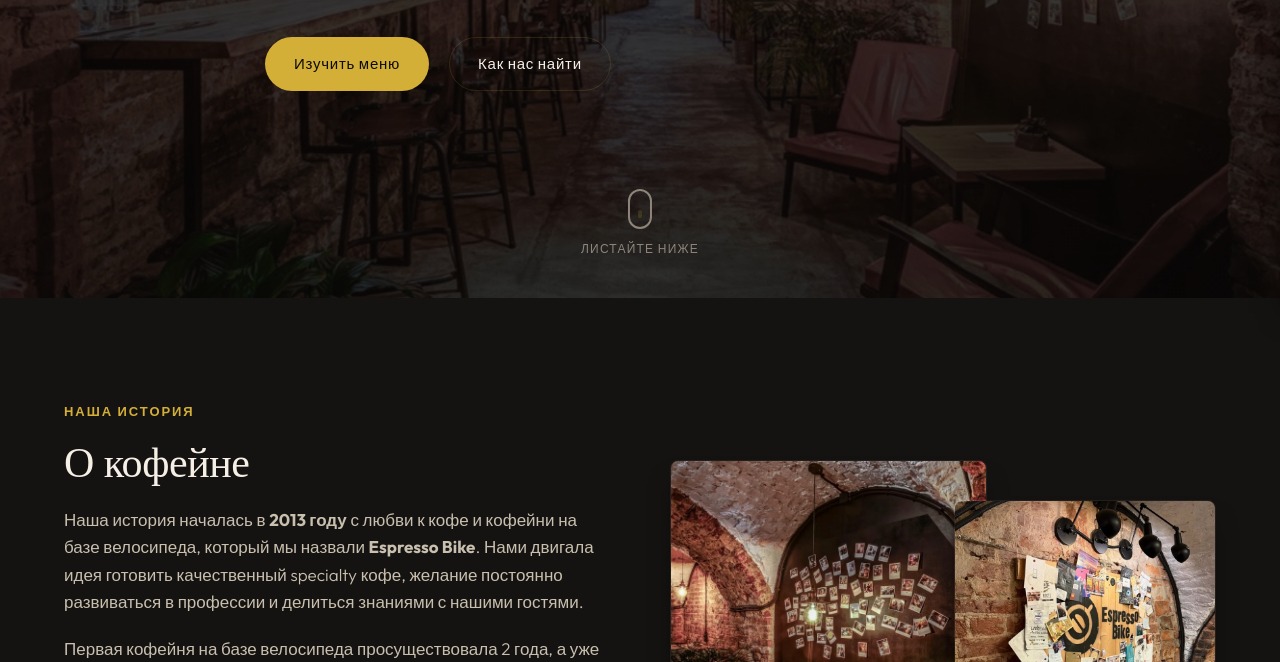
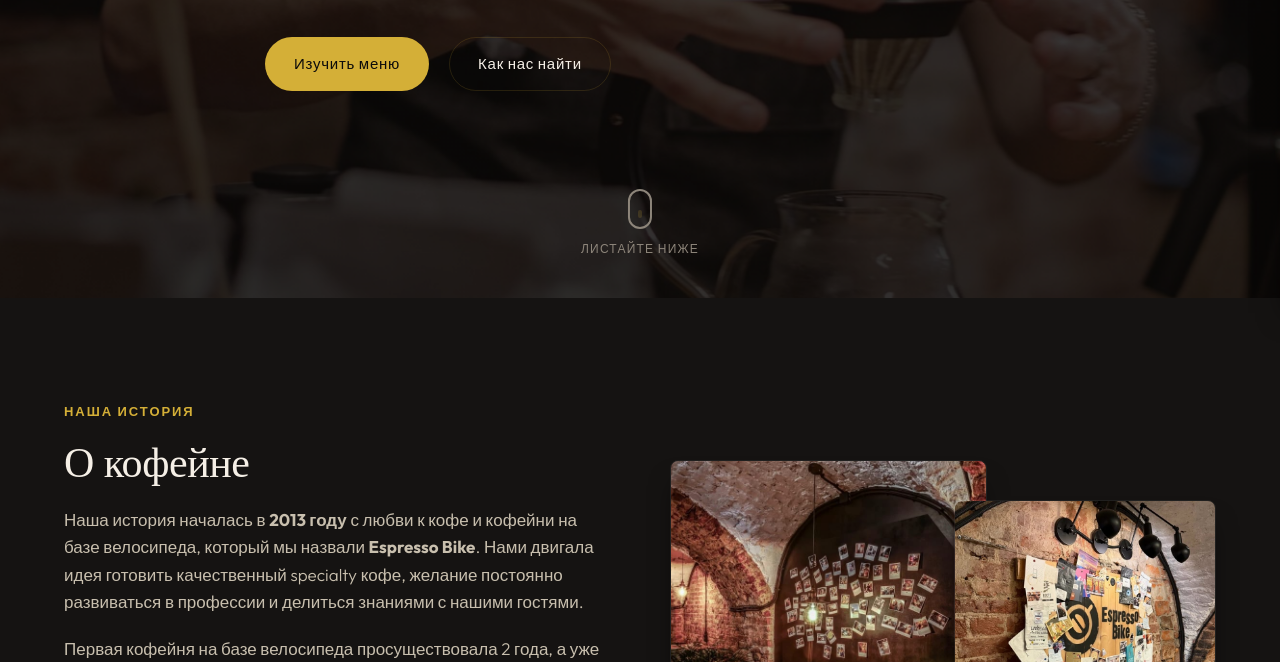
Before and after one commit to DanilaKhom/espresso-bike, a website built with Vite: page index.html in a window 1280 px wide. Shown: the part 502-1164 px from the top of the page. Built offline with nearby package versions, Linux system fonts and the light colour scheme; a web font is replaced by a local one.

Commit message:
style: restore barista photo in hero header

```diff
--- a/index.html
+++ b/index.html
@@ -68,7 +68,7 @@
     <main>
       <!-- Hero Section -->
       <section id="hero" class="hero-section">
-        <div class="hero-bg" style="background-image: linear-gradient(rgba(10, 8, 7, 0.7), rgba(10, 8, 7, 0.85)), url('./images/bg_hall.jpg');"></div>
+        <div class="hero-bg" style="background-image: linear-gradient(rgba(10, 8, 7, 0.75), rgba(10, 8, 7, 0.85)), url('./images/about-2.jpg');"></div>
         <div class="hero-content container">
           <span class="hero-subtitle fade-in">Specialty кофейня в Санкт-Петербурге</span>
           <h1 class="hero-title fade-in">Espresso Bike</h1>
```
